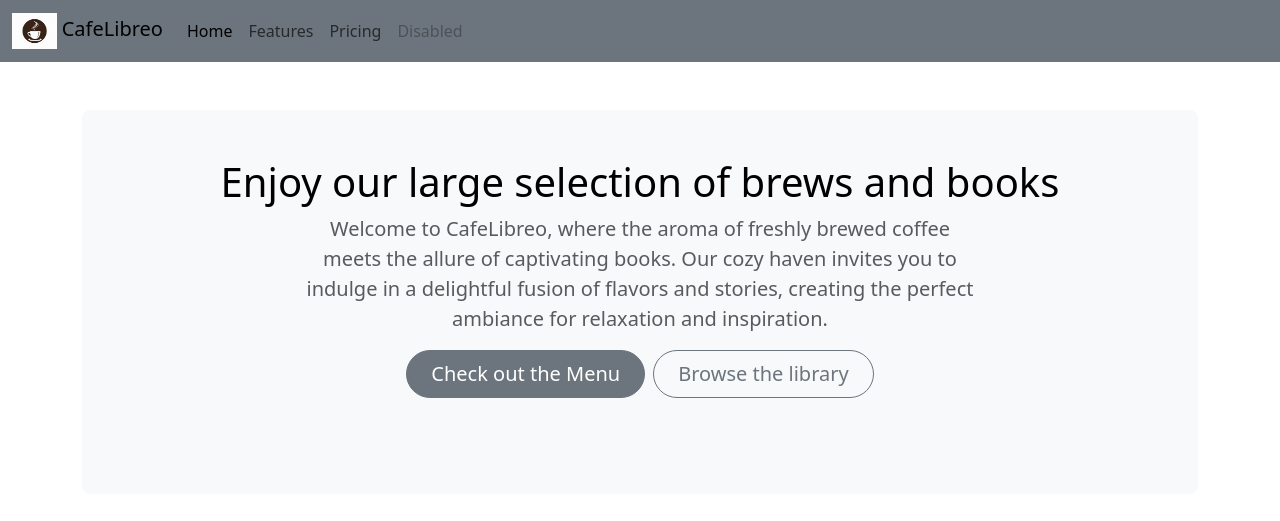
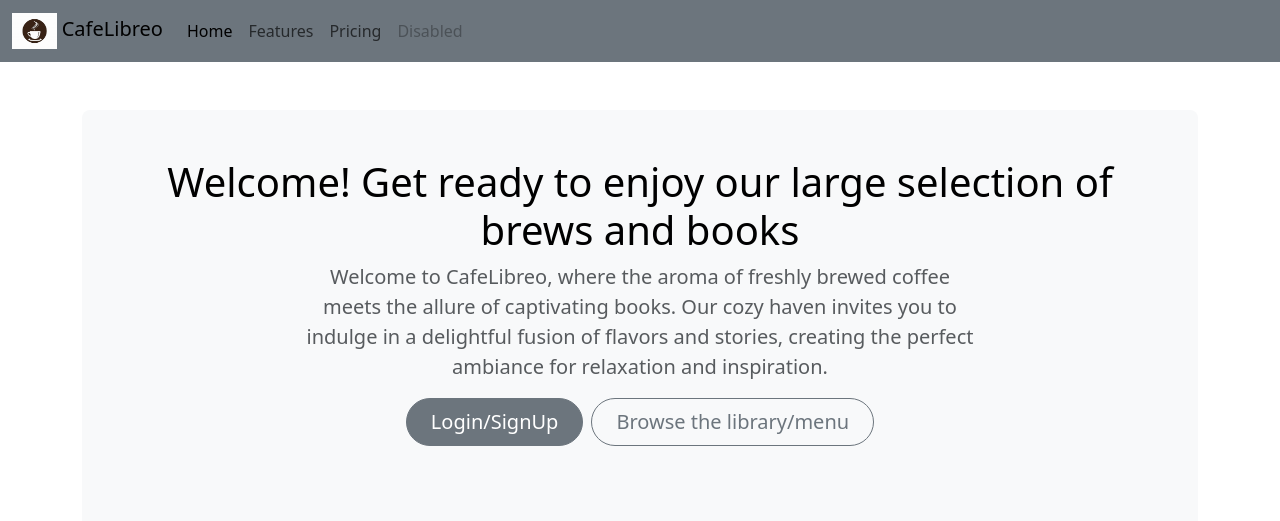
Before and after one commit to Al0102/demo05_lu_alex, a website built with Vite: page index.html in a window 1280 px wide. Shown: the top 521 px of the page. Built offline with nearby package versions, Linux system fonts and the light colour scheme.

Commit message:
Edited content of welcome jumbotron

```diff
--- a/index.html
+++ b/index.html
@@ -48,7 +48,7 @@
 
     <div class="container my-5">
         <div class="p-5 text-center bg-body-tertiary rounded-3">
-            <h1 class="text-body-emphasis">Enjoy our large selection of brews and books</h1>
+            <h1 class="text-body-emphasis">Welcome! Get ready to enjoy our large selection of brews and books</h1>
             <p class="col-lg-8 mx-auto fs-5 text-muted">
                 Welcome to CafeLibreo, where the aroma of freshly brewed coffee meets the allure of captivating books.
                 Our
@@ -57,10 +57,12 @@
             </p>
             <div class="d-inline-flex gap-2 mb-5"> <button
                     class="d-inline-flex align-items-center btn btn-secondary btn-lg px-4 rounded-pill" type="button">
-                    Check out the Menu
-                </button> <button class="btn btn-outline-secondary btn-lg px-4 rounded-pill" type="button">
-                    Browse the library
-                </button> </div>
+                    Login/SignUp
+                </button>
+                <button class="btn btn-outline-secondary btn-lg px-4 rounded-pill" type="button">
+                    Browse the library/menu
+                </button>
+            </div>
         </div>
     </div>
 
--- a/styles/style.css
+++ b/styles/style.css
@@ -1,6 +1,6 @@
 .card-img-top {
     width: 100%;
-    height: 20vh;
+    height: 12vh;
     object-fit: contain;
     /* object-fit: cover;  might work too  */
 }
```
